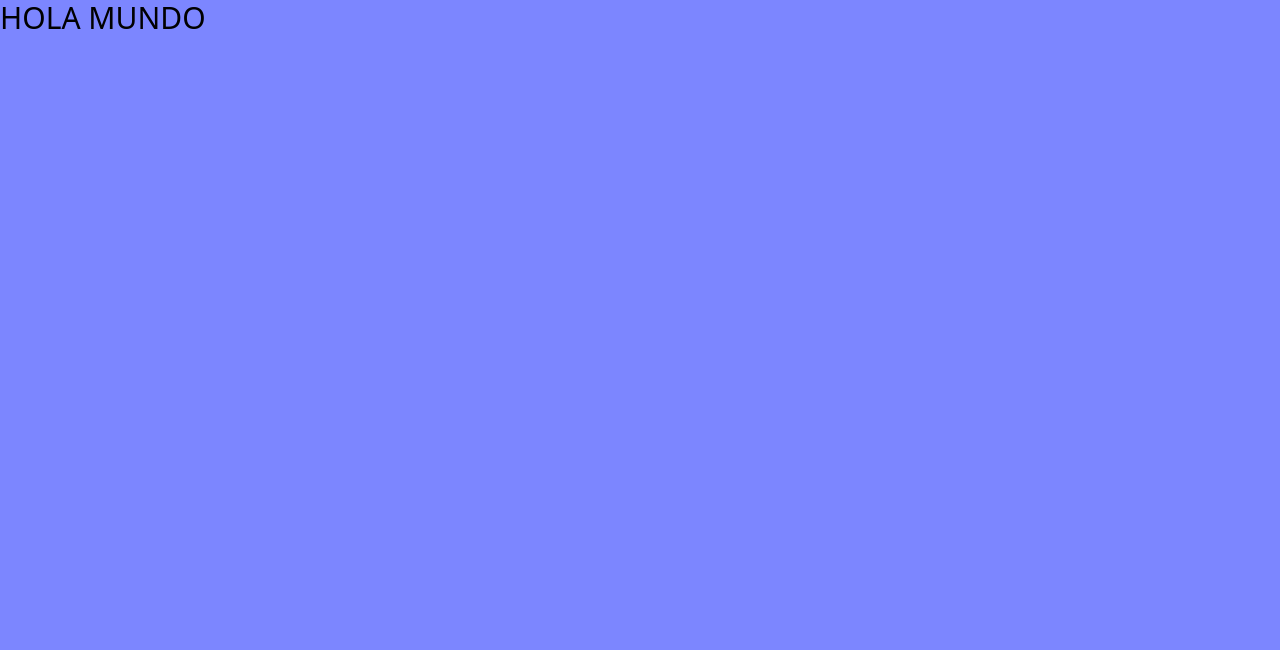
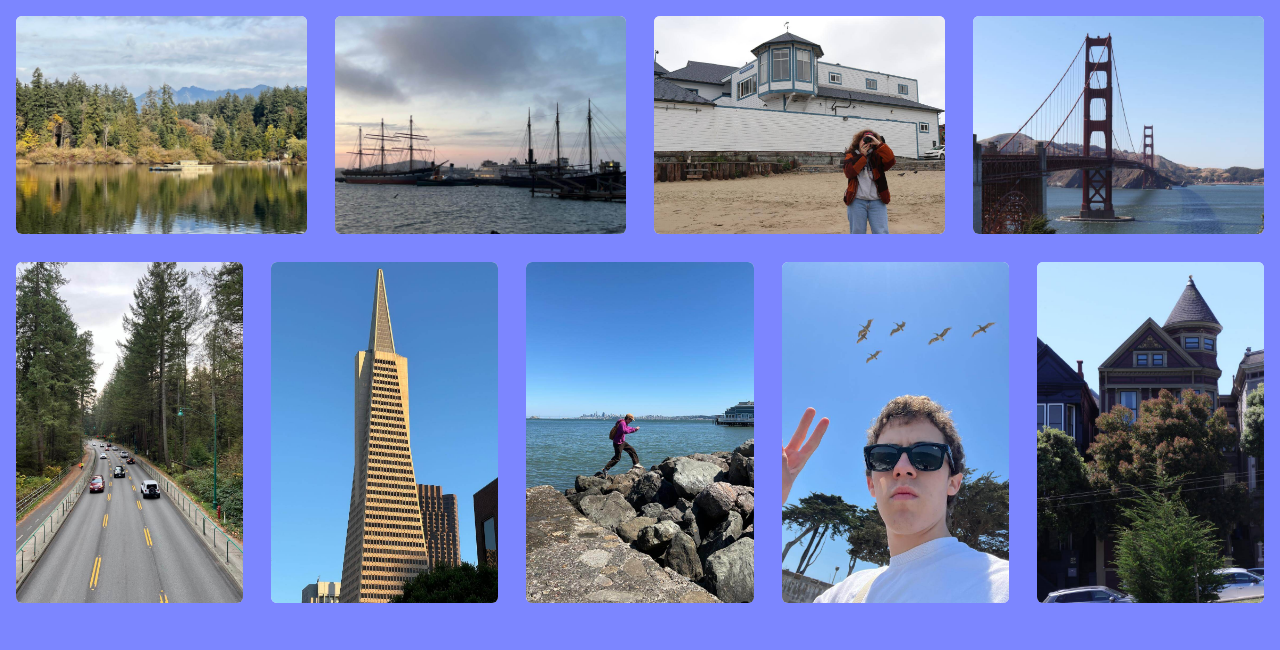
Before and after one commit to pmoguel/practica-proyecto, a website built with Vite: page index.html in a window 1280 px wide. Built offline with nearby package versions, Linux system fonts and the light colour scheme; a web font is replaced by a local one.

Commit message:
cambio de cuadrados a fotos y acomodo de estas

```diff
--- a/index.html
+++ b/index.html
@@ -7,9 +7,39 @@
     <title>Vite App</title>
   </head>
   <body class="bg-indigo-400">
-    <div id="hola">
-      <h1 class="text-3xl md:text-5x1 xl:text-9x1 text" >HOLA MUNDO</h1>
+<main class="container mx-auto p-4">
+  <div class="grid grid-cols-1 md:grid-cols-4 gap-7">
+    <div class="box col-span-1 aspect-wide">
+      <img src="foto/f2.jpg" alt="" class=" object-cover " />
     </div>
+    <div class="box col-span-1 aspect-wide">
+      <img src="foto/f1.jpg" alt="" class="w-full h-full object-cover " />
+    </div>
+        <div class="box col-span-1 aspect-wide">
+      <img src="foto/f6.jpg" alt="" class="w-full h-full object-cover " />
+    </div>
+    <div class="box col-span-1 aspect-wide">
+      <img src="foto/f5.jpg" alt="" class="w-full h-full object-cover " />
+    </div>
+  </div>
+  <div class="grid grid-cols-1 md:grid-cols-5 py-7 gap-7">
+    <div class="box col-span-1 aspect-portrait">
+      <img src="foto/f3.jpg" alt="" class="w-full h-full object-cover " />
+    </div>
+    <div class="box col-span-1 aspect-portrait">
+      <img src="foto/f7.jpg" alt="" class="w-full h-full object-cover object-top" />
+    </div>
+    <div class="box md:col-span-1 aspect-portrait">
+      <img src="foto/f4.jpg" alt="" class="w-full h-full object-cover" />
+    </div>
+    <div class="box md:col-span-1 aspect-portrait">
+    <img src="foto/f8.jpg" alt="" class="w-full h-full object-cover" />
+    </div>
+    <div class="box md:col-span-1 aspect-portrait">
+      <img src="foto/f9.jpg" alt="" class="w-full h-full object-cover" />
+    </div>
+  </div>
+</main>
     <script type="module" src="/src/main.js"></script>
   </body>
 </html>
--- a/src/style.css
+++ b/src/style.css
@@ -1 +1,40 @@
+@import url('https://fonts.googleapis.com/css2?family=Coral+Pixels&display=swap');
+
+
 @import "tailwindcss";
+
+@layer theme {
+    :root {
+        --default-font-family: Coral Pixels;
+    }
+}
+
+@layer base {
+    h1,h2,h3,h4,h5,h6{
+font-family: var(--default-font-family)
+    }
+    body{
+        font-family: var(--default-font-family);
+    }
+}
+
+@layer components {
+    .box{
+        @apply bg-violet-100 rounded-md;
+    }
+}
+
+@layer utilities {
+    .aspect-portrait {
+        aspect-ratio: 2/3;
+    }
+    .aspect-wide {
+        aspect-ratio: 4/3;
+    }
+
+
+}
+
+img {
+    border-radius: 0.375rem; /* Equivalent to rounded-md */
+}
```
Also changed, not shown: foto/f1.jpg (added), foto/f2.jpg (added), foto/f3.jpg (added), foto/f4.jpg (added), foto/f5.jpg (added), foto/f6.jpg (added), foto/f7.jpg (added), foto/f8.jpg (added), foto/f9.jpg (added).
